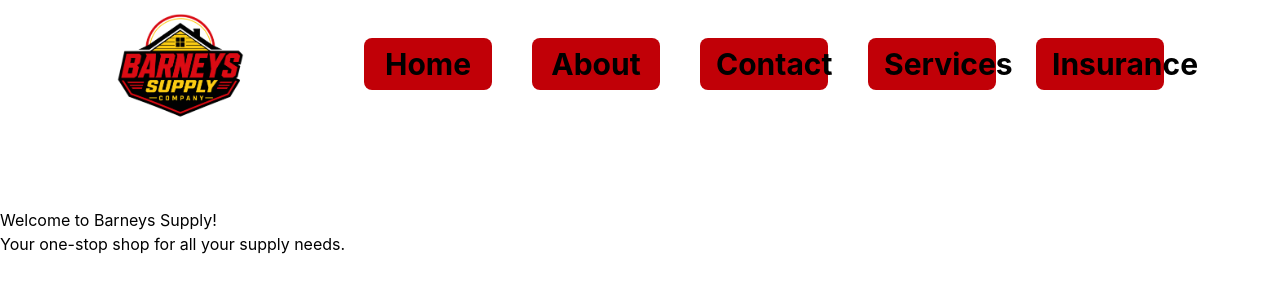
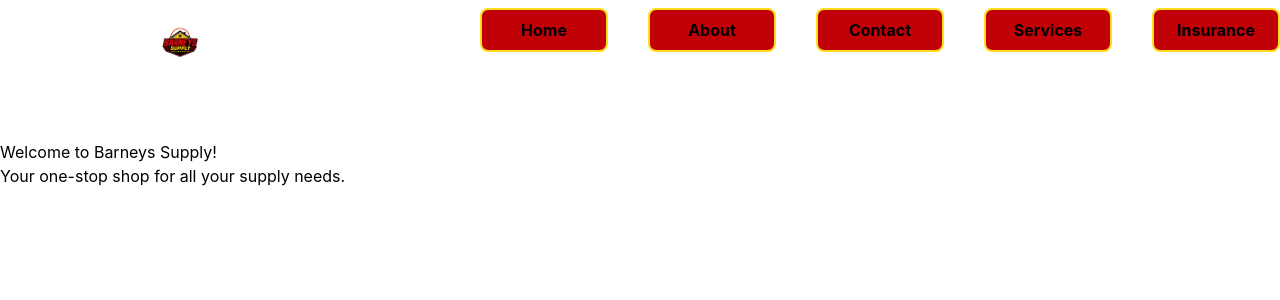
Before and after one commit to peintnerfamilysites/BarneysSupplyReact, a React (Vite) app: page / in a window 1280 px wide. Shown: the top 300 px of the page. Built offline with nearby package versions, Linux system fonts and the light colour scheme.

Commit message:
navbar finished need to seperate functions

```diff
--- /dev/null
+++ b/src/components/navigation/NavBar.jsx
@@ -0,0 +1,103 @@
+import { Link, useNavigate } from "react-router-dom";
+import NavOpen from "../../assets/nav-open.png";
+import MainSitesLogo from "../../assets/main-sites-logo.png";
+
+function NavBar() {
+  const navigate = useNavigate();
+  const handleNavLinkClick = (e, path) => {
+    //Stop the default behavior of the link
+    e.preventDefault();
+    // Grab the menu and swap to the exit animation
+    const menu = document.querySelector(".nav-links");
+    menu.classList.remove("animate__fadeInDown");
+    menu.classList.add("animate__fadeOutUp");
+    menu.classList.remove("hidden");
+    //  Wait for the animation to finish before navigating to the new page
+    menu.addEventListener(
+      "animationend",
+      () => {
+        menu.classList.remove("animate__fadeOutUp");
+        menu.classList.add("animate__fadeInDown");
+        menu.classList.add("hidden");
+        navigate(path);
+      },
+      { once: true },
+    );
+  };
+
+  const handleModal = () => {
+    const menu = document.querySelector(".nav-links");
+    if (menu.classList.contains("hidden")) {
+      menu.classList.remove("hidden");
+      menu.classList.add("animate__fadeInDown");
+    } else {
+      menu.classList.remove("animate__fadeInDown");
+      menu.classList.add("animate__fadeOutUp");
+      menu.addEventListener(
+        "animationend",
+        () => {
+          menu.classList.remove("animate__fadeOutUp");
+          menu.classList.add("hidden");
+        },
+        { once: true },
+      );
+    }
+  };
+
+  return (
+    <nav className="navbar absolute lg:static w-screen h-[100%] lg:h-auto">
+      <img
+        src={NavOpen}
+        onClick={handleModal}
+        alt="Image to open the navbar to Barneys Supply Company"
+        className="w-1/6 fixed top-48/100 right-1 lg:hidden z-50"
+      />
+      <ul className="nav-links h-full bg-gray-900 hidden flex flex-col items-center justify-center gap-10 text-1xl pb-20 lg:flex lg:flex-row lg:gap-10 lg:justify-center lg:items-center lg:h-auto lg:bg-transparent lg:text-md animate__animated">
+        <Link
+          to="/"
+          onClick={e => handleNavLinkClick(e, "/")}
+          className="w-90 flex justify-center pt-6"
+        >
+          <img
+            src={MainSitesLogo}
+            alt="Main Sites Logo"
+            className="w-1/4 sm:w-1/2 md:w-1/4 lg:w-1/10"
+          />
+        </Link>
+        <li className="lg:ml-20 bg-red-700 font-bold text-center w-60 p-4 lg:w-1/10 lg:py-2 rounded-lg border-2 border-yellow-300">
+          <Link to="/" onClick={e => handleNavLinkClick(e, "/")}>
+            Home
+          </Link>
+        </li>
+        <li className="bg-red-700 font-bold text-center w-60 p-4 lg:w-1/10 lg:py-2 rounded-lg border-2 border-yellow-300">
+          <Link to="/about" onClick={e => handleNavLinkClick(e, "/about")}>
+            About
+          </Link>
+        </li>
+        <li className="bg-red-700 font-bold text-center w-60 p-4 lg:w-1/10 lg:py-2 rounded-lg border-2 border-yellow-300">
+          <Link to="/contact" onClick={e => handleNavLinkClick(e, "/contact")}>
+            Contact
+          </Link>
+        </li>
+        <li className="bg-red-700 font-bold text-center w-60 p-4 lg:w-1/10 lg:py-2 rounded-lg border-2 border-yellow-300">
+          <Link
+            to="/services"
+            onClick={e => handleNavLinkClick(e, "/services")}
+          >
+            Services
+          </Link>
+        </li>
+        <li className="bg-red-700 font-bold  text-center w-60 p-4 lg:w-1/10 lg:py-2 rounded-lg border-2 border-yellow-300">
+          <Link
+            to="/insurance"
+            onClick={e => handleNavLinkClick(e, "/insurance")}
+          >
+            Insurance
+          </Link>
+        </li>
+      </ul>
+    </nav>
+  );
+}
+
+export default NavBar;
--- a/src/pages/about/About.jsx
+++ b/src/pages/about/About.jsx
@@ -1,4 +1,4 @@
-import NavBar from "../../utils/navigation/NavBar";
+import NavBar from "../../components/navigation/NavBar";
 
 function About() {
   return (
--- a/src/pages/contact/Contact.jsx
+++ b/src/pages/contact/Contact.jsx
@@ -1,4 +1,4 @@
-import NavBar from "../../utils/navigation/NavBar";
+import NavBar from "../../components/navigation/NavBar";
 
 function Contact() {
   return (
--- a/src/pages/home/Home.jsx
+++ b/src/pages/home/Home.jsx
@@ -1,4 +1,4 @@
-import NavBar from "../../utils/navigation/NavBar";
+import NavBar from "../../components/navigation/NavBar";
 
 function Home() {
   return (
--- a/src/pages/insurance/Insurance.jsx
+++ b/src/pages/insurance/Insurance.jsx
@@ -1,4 +1,4 @@
-import NavBar from "../../utils/navigation/NavBar";
+import NavBar from "../../components/navigation/NavBar";
 
 function Insurance() {
   return (
--- a/src/pages/services/Services.jsx
+++ b/src/pages/services/Services.jsx
@@ -1,4 +1,4 @@
-import NavBar from "../../utils/navigation/NavBar";
+import NavBar from "../../components/navigation/NavBar";
 
 function Services() {
   return (
--- a/src/utils/modalControl/OpenModal.js
+++ /dev/null
@@ -1,24 +0,0 @@
-export default function OpenModal() {
-  const navLinks = document.querySelector(".nav-links");
-  // check if navLinks exists already
-  if (
-    !navLinks.classList.contains("hidden") &&
-    navLinks.classList.contains("animate__fadeInDown")
-  ) {
-    //remove the fade in animation
-    navLinks.classList.toggle("animate__fadeInDown");
-    //if it does toggle the fade out animation
-    navLinks.classList.toggle("animate__fadeOutUp");
-    // after the animation is done, toggle the hidden class to hide the modal
-    setTimeout(() => {
-      navLinks.classList.toggle("hidden");
-    }, 500);
-  } else if (navLinks.classList.contains("animate__fadeOutUp")) {
-    navLinks.classList.toggle("animate__fadeOutUp");
-    navLinks.classList.toggle("animate__fadeInDown");
-    navLinks.classList.toggle("hidden");
-  } else {
-    navLinks.classList.toggle("hidden");
-    navLinks.classList.toggle("animate__fadeInDown");
-  }
-}
--- a/src/utils/navigation/NavBar.jsx
+++ /dev/null
@@ -1,41 +0,0 @@
-import { Link } from "react-router-dom";
-import NavOpen from "../../assets/nav-open.png";
-import OpenModal from "../modalControl/OpenModal";
-import MainSitesLogo from "../../assets/main-sites-logo.png";
-
-function NavBar() {
-  return (
-    <nav className="navbar absolute lg:static w-screen h-[100vh] lg:h-auto">
-      <img
-        src={NavOpen}
-        onClick={OpenModal}
-        alt="Image to open the navbar to Barneys Supply Company"
-        className="w-1/6 fixed top-48/100 right-1 lg:hidden z-50"
-      />
-      <ul className="nav-links h-full bg-gray-900 hidden flex flex-col items-center justify-center gap-14 text-3xl pb-20 lg:flex lg:flex-row lg:gap-10 lg:justify-center lg:items-center lg:h-auto lg:bg-transparent lg:text-md animate__animated">
-        <img
-          src={MainSitesLogo}
-          alt="Main Sites Logo"
-          className="w-1/2 md:w-1/4 lg:w-1/10"
-        />
-        <li className="lg:ml-20 bg-red-700 font-bold text-center w-60 p-4 lg:w-1/10 lg:py-2 rounded-lg">
-          <Link to="/">Home</Link>
-        </li>
-        <li className="bg-red-700 font-bold text-center w-60 p-4 lg:w-1/10 lg:py-2 rounded-lg">
-          <Link to="/about">About</Link>
-        </li>
-        <li className="bg-red-700 font-bold text-center w-60 p-4 lg:w-1/10 lg:py-2 rounded-lg">
-          <Link to="/contact">Contact</Link>
-        </li>
-        <li className="bg-red-700 font-bold text-center w-60 p-4 lg:w-1/10 lg:py-2 rounded-lg">
-          <Link to="/services">Services</Link>
-        </li>
-        <li className="bg-red-700 font-bold  text-center w-60 p-4 lg:w-1/10 lg:py-2 rounded-lg">
-          <Link to="/insurance">Insurance</Link>
-        </li>
-      </ul>
-    </nav>
-  );
-}
-
-export default NavBar;
```
